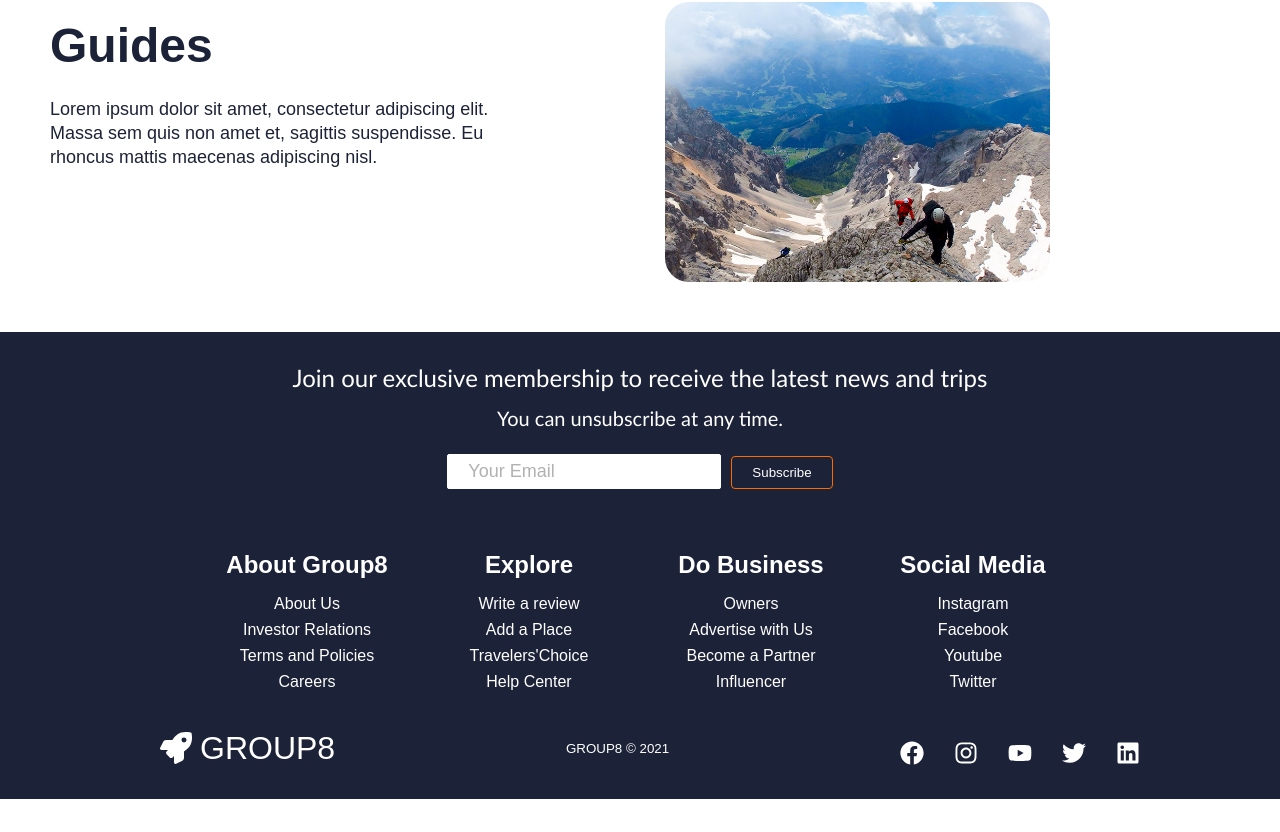
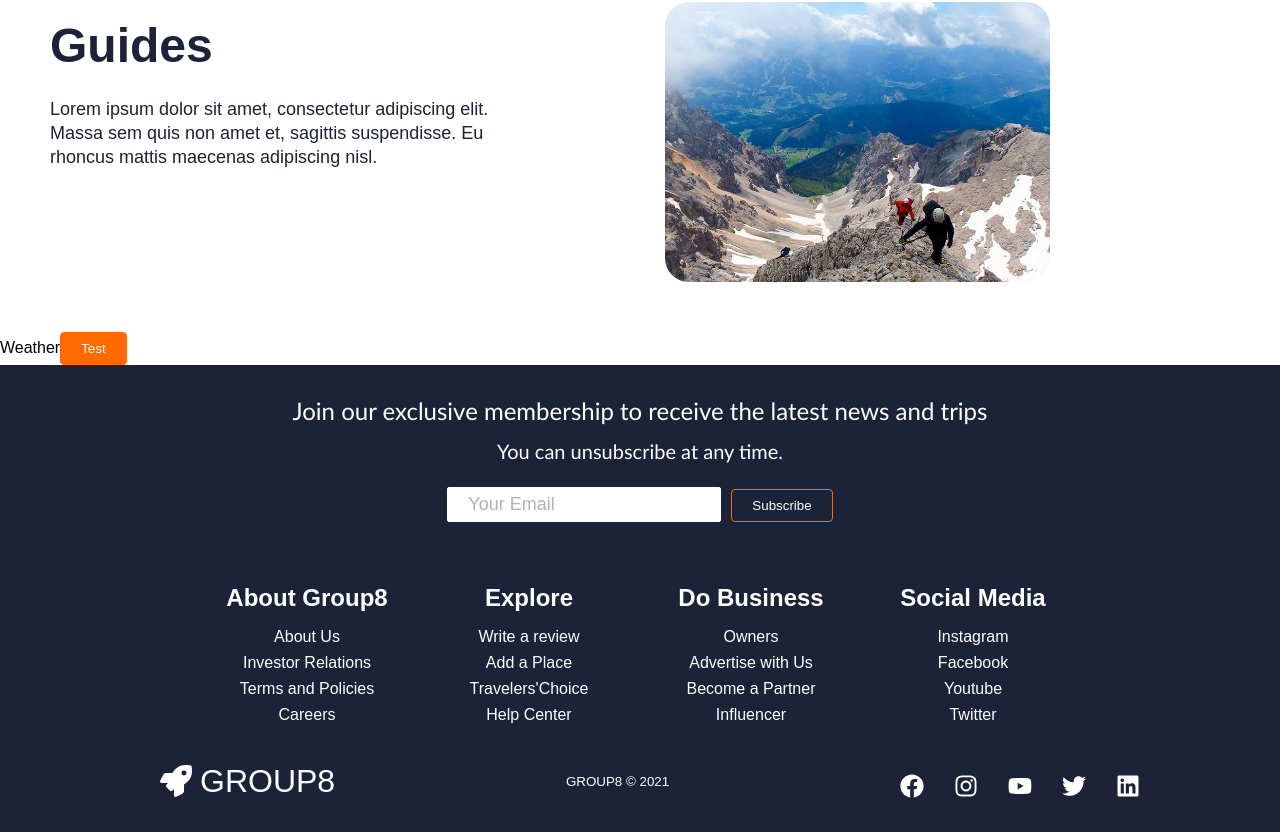
Before and after one commit to micokontic/react-final-task, a React (Create React App) app: page / in a window 1280 px wide. Shown: the part 2508-3340 px from the top of the page. Before the commit the page ends 3307 px from the top, so only its background shows below. Built offline with nearby package versions, Linux system fonts and the light colour scheme; no server answers.

Commit message:
Show weather dep on lon and lat

```diff
--- a/src/App.js
+++ b/src/App.js
@@ -5,6 +5,7 @@ import Navbar from "./components/Navbar";
 import Footer from "./components/footer/Footer";
 import FormRegister from "./components/pages/forms/registrationForm/FormCallRegister";
 import FormLogin from "./components/pages/forms/registrationForm/FormCallLogin";
+import Weather from "./components/weather/Weather";
 
 function App() {
   return (
@@ -15,6 +16,7 @@ function App() {
         <Route path="/register" component={FormRegister} />
         <Route path="/log-in" component={FormLogin} />
       </Switch>
+      <Weather />
       <Footer />
     </Router>
   );
--- /dev/null
+++ b/src/components/weather/Weather.js
@@ -0,0 +1,26 @@
+import React, { useState } from "react";
+import { Button } from "../../Button";
+
+function Weather() {
+  const APIKEY = "54f341e606d511898b13da9405b6dd98";
+  const lat = "42.285610";
+  const lon = "18.836531";
+
+  async function weatherData(e) {
+    e.preventDefault();
+    const data = await fetch(
+      `https://api.openweathermap.org/data/2.5/weather?lat=${lat}&lon=${lon}&appid=${APIKEY}`
+    ).then((res) => console.log(res.json()));
+  }
+
+  return (
+    <div>
+      Weather
+      <Button buttonStyle="btn--primary" onClick={(e) => weatherData(e)}>
+        Test
+      </Button>
+    </div>
+  );
+}
+
+export default Weather;
```
